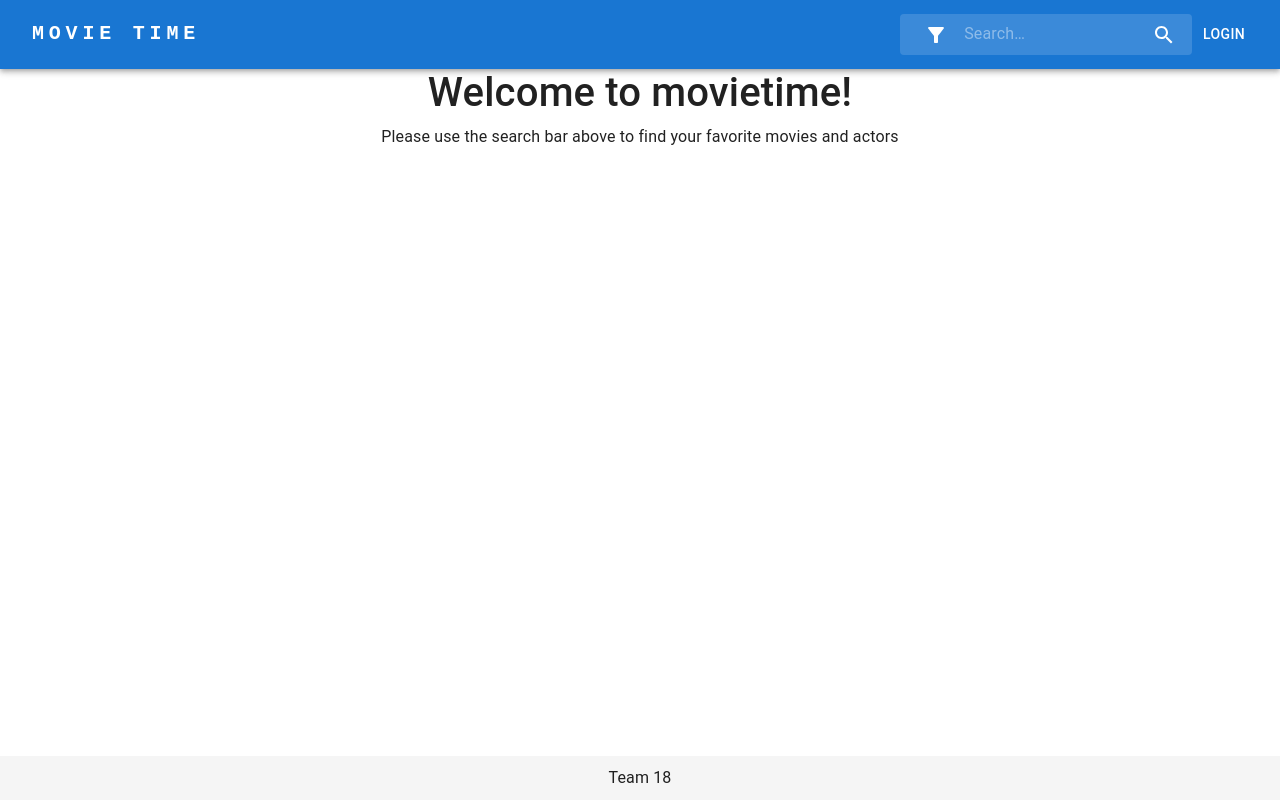
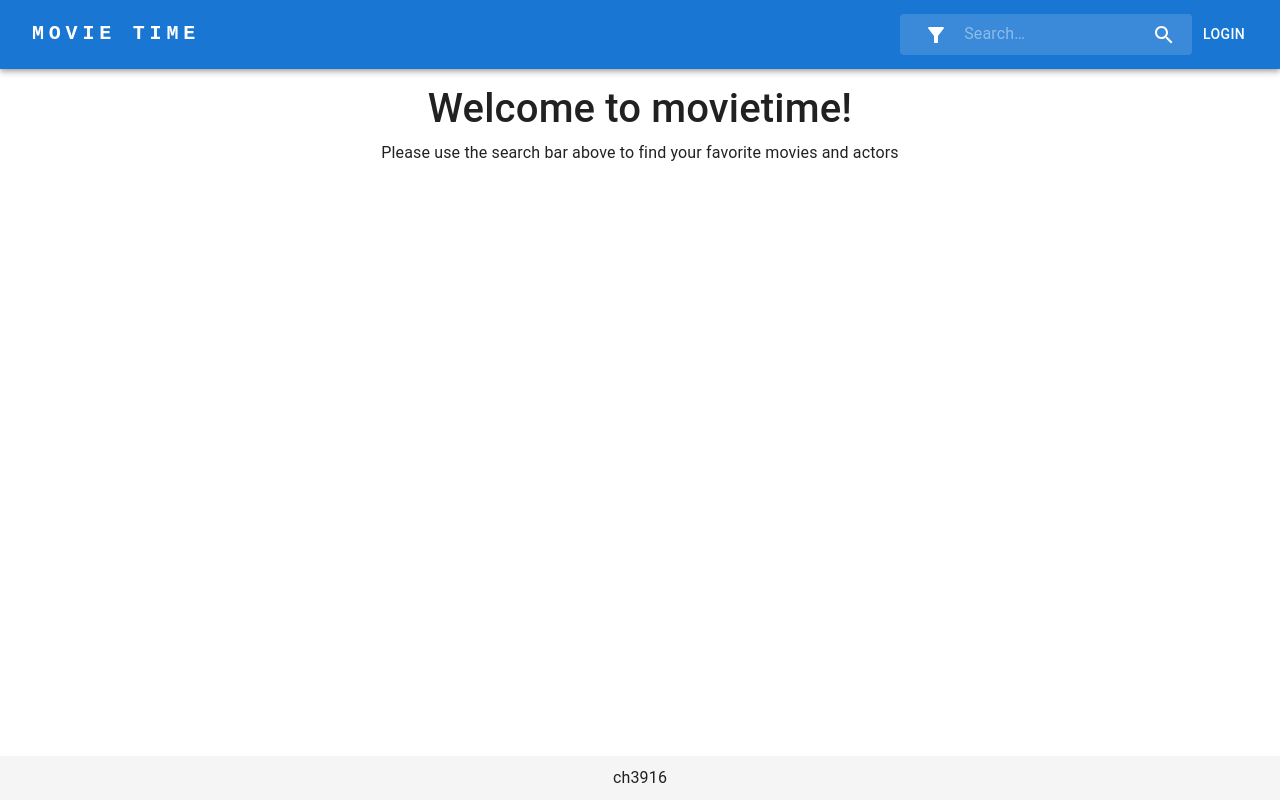
Before and after one commit to chong3916/movie-search-application, a React (Create React App) app in the folder site/: page / in a window 1280 px wide. Built offline with nearby package versions, Linux system fonts and the light colour scheme.

Commit message:
Styling changes

```diff
--- a/site/src/components/Footer.jsx
+++ b/site/src/components/Footer.jsx
@@ -2,7 +2,7 @@ import React from 'react';
 
 const Footer = () => (
     <div style={{position: "fixed", bottom: 0, left: 0, width: "100%", backgroundColor: "#f5f5f5", padding: "10px", textAlign: "center"}}>
-        Team 18
+        ch3916
     </div>
 )
 
--- a/site/src/components/NavigationBar.jsx
+++ b/site/src/components/NavigationBar.jsx
@@ -33,7 +33,7 @@ const NavigationBar = () => {
     }
 
     return (
-        <div>
+        <div style={{ marginBottom: '1rem' }}>
             {bannerData.message && bannerData.message.length > 0 ?
                 <Box sx={{ width: '100%' }}>
                     <ErrorMessage />
```
Lines whose indentation alone changed are shown as unchanged.
